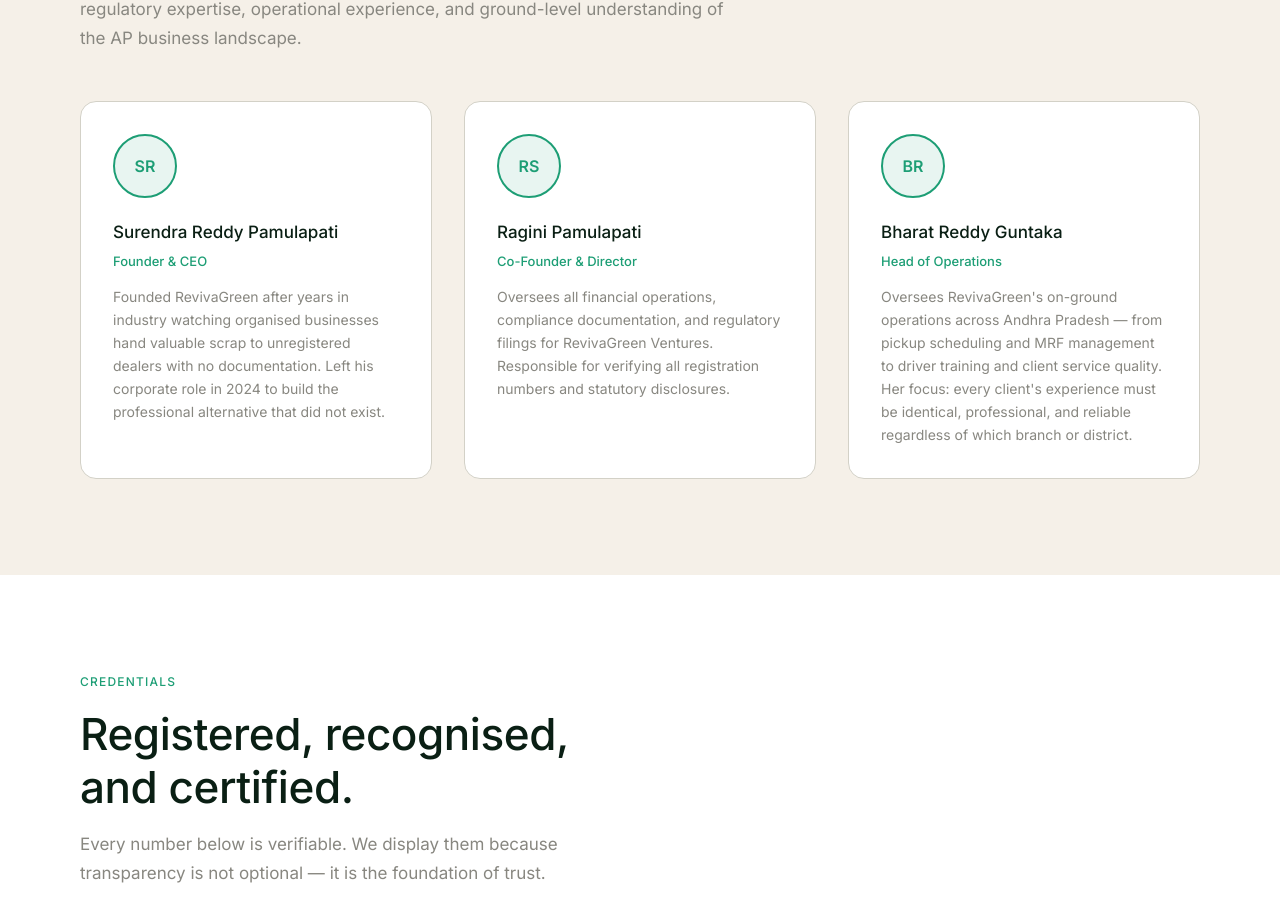
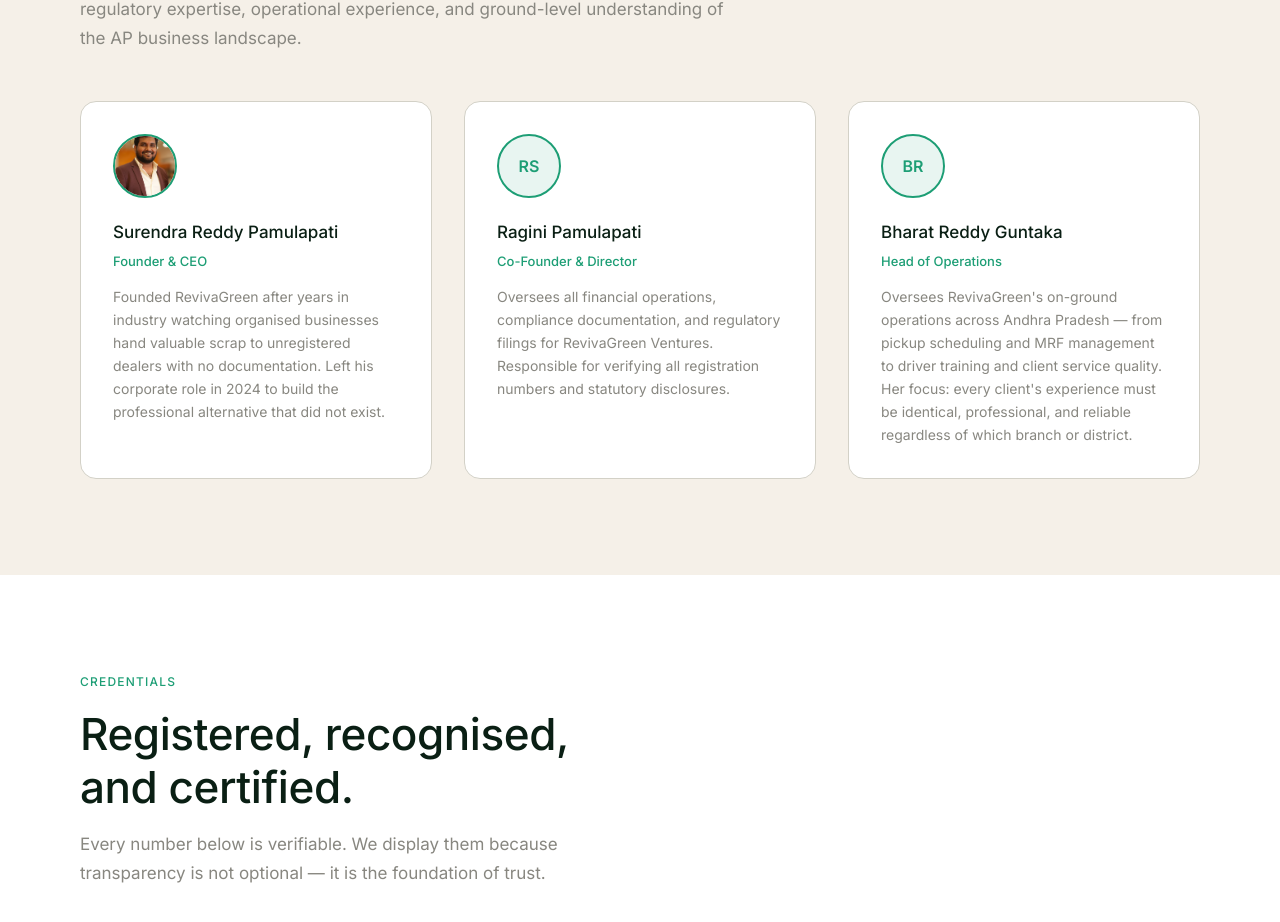
Before and after one commit to revivagreen/revivagreen-website, a Next.js app: page /about in a window 1280 px wide. Shown: the part 3280-4202 px from the top of the page. Built offline with nearby package versions, Linux system fonts and the light colour scheme.

Commit message:
feat: add real team photos

```diff
--- a/app/about/page.tsx
+++ b/app/about/page.tsx
@@ -16,7 +16,7 @@
     role: 'Founder & CEO',
     bio: 'Founded RevivaGreen after years in industry watching organised businesses hand valuable scrap to unregistered dealers with no documentation. Left his corporate role in 2024 to build the professional alternative that did not exist.',
     initials: 'SR',
-    // photo: '/images/team/surendra.jpg',
+    photo: '/images/team/surendra.jpg',
   },
   {
     name: 'Ragini Pamulapati',
@@ -363,13 +363,19 @@
                 key={member.name}
                 className="bg-white rounded-2xl p-8 border border-[#D3D1C7] hover:border-[#1D9E75]/40 transition-colors duration-250"
               >
-                <div className="w-16 h-16 rounded-full bg-[#1D9E75]/10 border-2 border-[#1D9E75] flex items-center justify-center mb-5">
-                  {/* Replace with real photo once available:
-                  <img src={member.photo} alt={member.name} className="w-full h-full rounded-full object-cover" /> */}
-                  <span className="text-[#1D9E75] text-[16px] font-semibold">
-                    {member.initials}
-                  </span>
-                </div>
+                <div className="w-16 h-16 rounded-full border-2 border-[#1D9E75] mb-5 overflow-hidden">
+  {member.photo ? (
+    <img
+      src={member.photo}
+      alt={member.name}
+      className="w-full h-full object-cover"
+    />
+  ) : (
+    <div className="w-full h-full bg-[#1D9E75]/10 flex items-center justify-center">
+      <span className="text-[#1D9E75] text-[16px] font-semibold">{member.initials}</span>
+    </div>
+  )}
+</div>
                 <h3 className="text-[#0A1F14] font-medium text-[17px] mb-0.5">
                   {member.name}
                 </h3>
```
Also changed, not shown: public/images/team/surendra.jpg (added).
